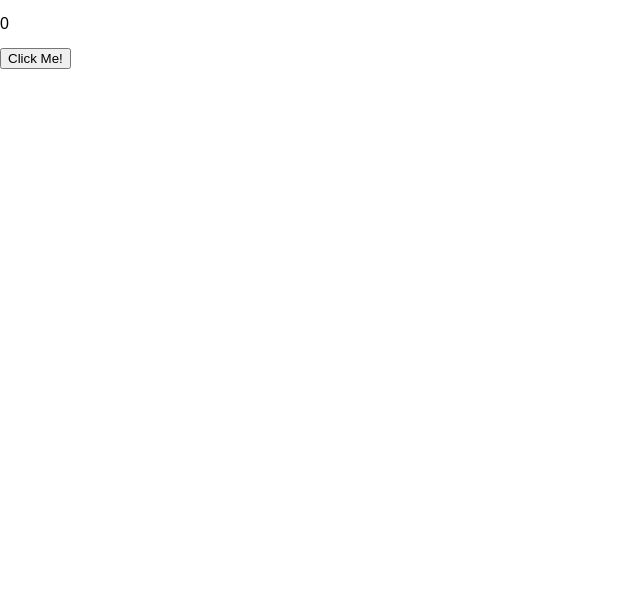
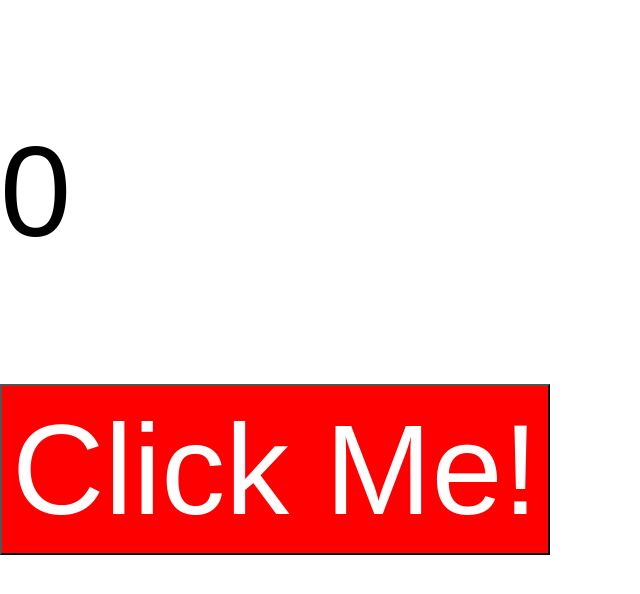
Before and after one commit to geekboyisonnow/count-me, a website: page public/index.html in a window 1280 px wide. Shown: the whole page, without its empty margins (0-640 px from the left). Drawn offline with Linux system fonts and the light colour scheme.

Commit message:
GitHub Upstream Test

```diff
--- a/public/screen.css
+++ b/public/screen.css
@@ -10,3 +10,14 @@ body {
   margin: 0;
   min-height: 100%;
 }
+
+button {
+  background-color: red;
+  color: white;
+  font-size: 10vw;
+  padding: 10px;
+}
+
+p {
+  font-size: 10vw;
+}
```
